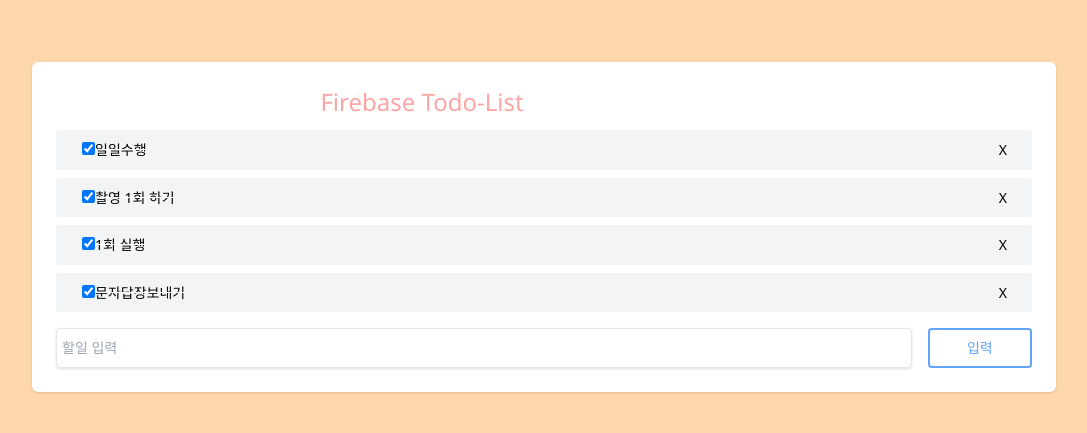
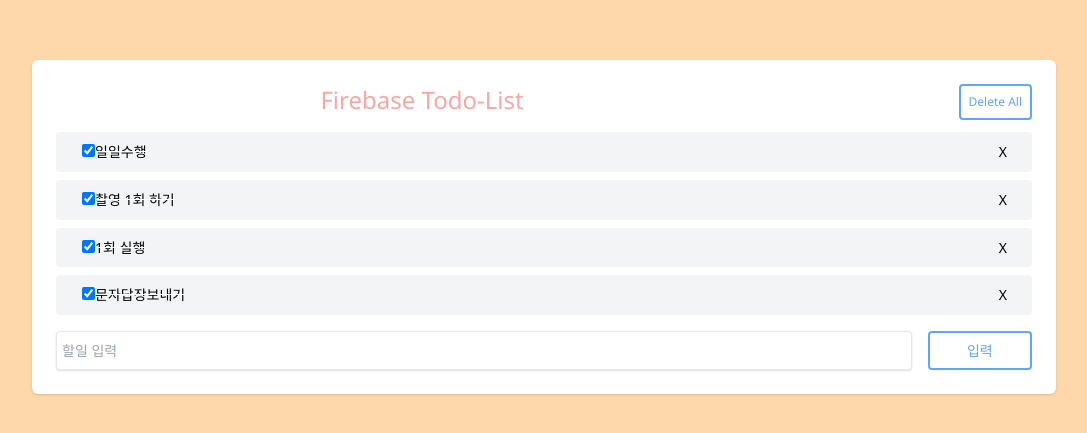
Before and after one commit to LSYbuilds/firebase-todo, a React (Create React App) app: page / in a window 1280 px wide. Shown: the part 173-606 px from the top of the page, without its empty margins (96-1183 px from the left). Built offline with nearby package versions, Linux system fonts and the light colour scheme; the HTML template or start-up script is replaced by a standard one.

Commit message:
feat : 목록 전체 삭제 기능

```diff
--- a/src/App.js
+++ b/src/App.js
@@ -13,14 +13,23 @@
     { id: 4, title: "문자답장보내기", completed: true },
   ]);
 
+  const handleRemoveClick = () => {
+    setTododata([]);
+  };
+
   return (
     <div className="flex items-center justify-center w-screen h-screen bg-orange-200">
       <div className="w-4/5 p-6 bg-white rounded-[6px] shadow">
-        <div>
         <div className="flex justify-between mb-3">
           <h1 className="text-center w-3/4 text-2xl text-red-300  font-samibild">
             Firebase Todo-List
           </h1>
+          <button
+            className="p-2 text-blue-400 border-2 border-blue-400 rounded hover:text-white hover:bg-blue-400 text-[12px]"
+            onClick={handleRemoveClick}
+          >
+            Delete All
+          </button>
         </div>
         {/* 할일 목록 */}
         <List todoData={todoData} setTododata={setTododata} />
@@ -28,7 +37,6 @@
         <Form todoData={todoData} setTododata={setTododata} />
       </div>
     </div>
-    </div>
   );
 }
 
```
Lines whose indentation alone changed are shown as unchanged.
